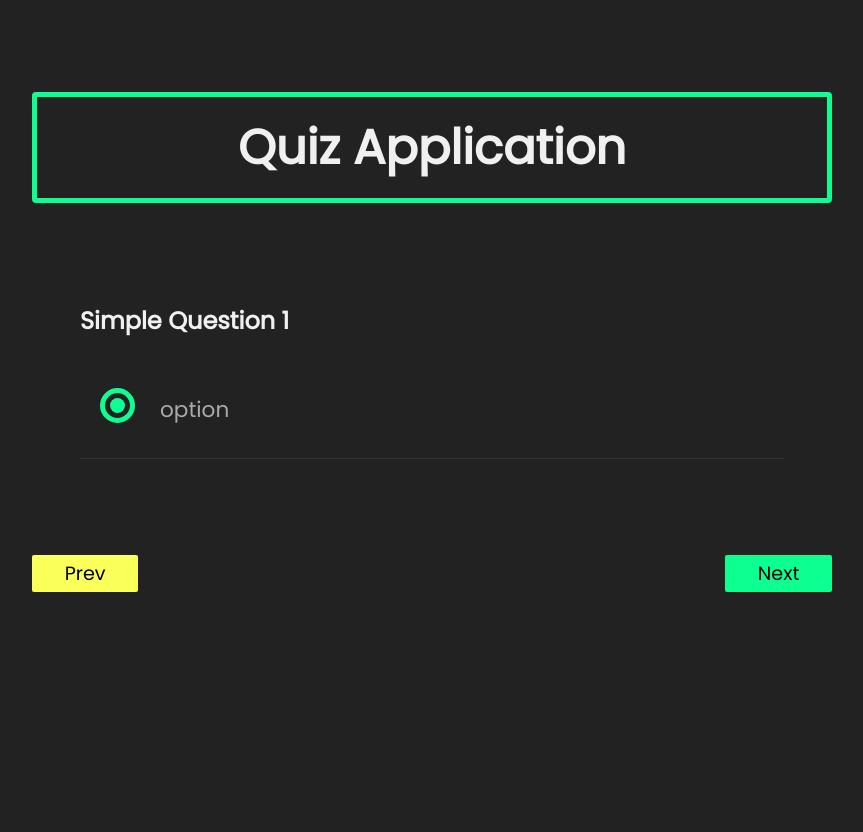
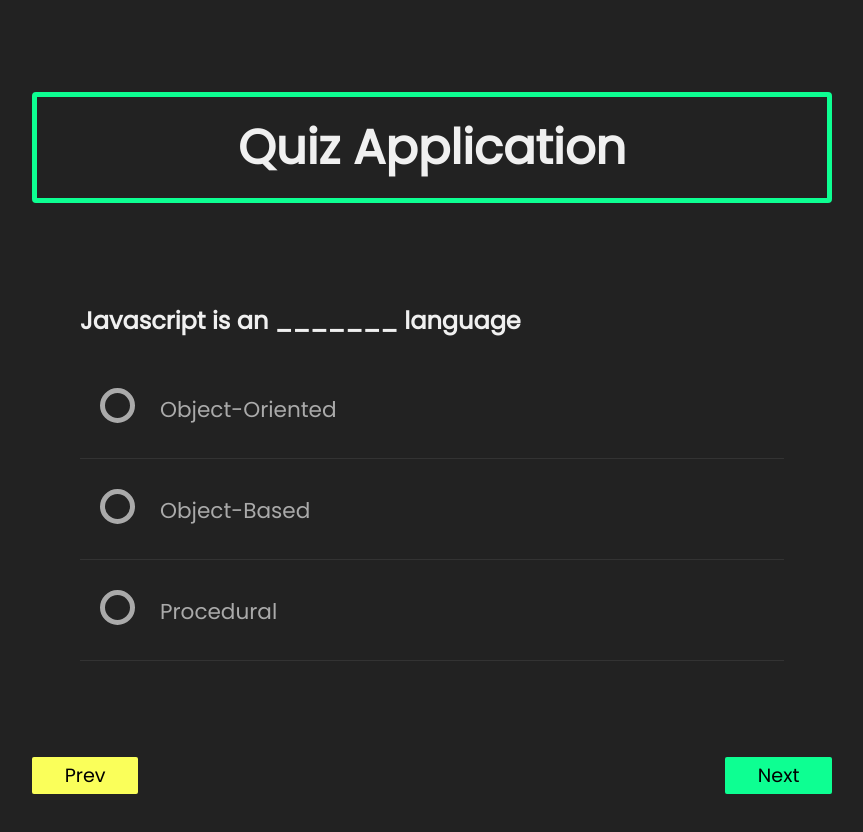
Before and after one commit to badejayo/OnesAndZeroes, a React (Create React App) app in the folder OnesAndZeroes_frontend/: page /quiz in a window 1280 px wide. Shown: the top 832 px of the page, without its empty margins (208-1071 px from the left). Built offline with nearby package versions, Linux system fonts and the light colour scheme.

Commit message:
Mock data

```diff
--- a/OnesAndZeroes_frontend/src/components/Questions.js
+++ b/OnesAndZeroes_frontend/src/components/Questions.js
@@ -1,8 +1,15 @@
-import React, { useState } from 'react'
+import React, { useEffect, useState } from 'react'
+import data from '../database/data'
 
 export default function Questions() {
 
     const [checked, setChecked] = useState(undefined)
+
+    const question = data[0]
+
+    useEffect(() => {
+        console.log(question)
+    })
 
     function onSelect(){
         console.log('radio button change')
@@ -10,21 +17,25 @@
 
   return (
     <div className='questions'>
-        <h2 className='text-light'>Simple Question 1</h2>
+        <h2 className='text-light'>{question.question}</h2>
 
-        <ul>
-            <li>
+        <ul key={question.id}>
+            {
+                question.options.map((q, i) => (
+                    <li key={i}>
                         <input
                             type="radio"
                             value={false}
                             name="options"
-                    id='q1-option'
+                            id={`q${i}-option`}
                             onChange={onSelect()}
                         />
 
-                <label className='text-primary' htmlFor="q1-option">option</label>
-                <div className='check checked'></div>
+                        <label className='text-primary' htmlFor={`q${i}-option`}>{q}</label>
+                        <div className='check'></div>
                     </li>
+                ))
+            }
         </ul>
     </div>
   )
--- /dev/null
+++ b/OnesAndZeroes_frontend/src/database/data.js
@@ -0,0 +1,47 @@
+export default [
+    {
+        id: 1,
+        question : "Javascript is an _______ language",
+        options : [
+            'Object-Oriented',
+            'Object-Based',
+            'Procedural',
+        ]
+    },
+    {
+        id: 2,
+        question : "Following methods can be used to display data in some form using Javascript",
+        options : [
+            'document.write()',
+            'console.log()',
+            'window.alert()',
+        ]
+    },
+    {
+        id: 3,
+        question : "When an operator value is NULL, the typeof returned by the unary operator is:",
+        options : [
+            'Boolean',
+            'Undefined',
+            'Object',
+        ]
+    },
+    {
+        id: 4,
+        question : "What does the toString() method return?",
+        options : [
+            'Return Object',
+            'Return String',
+            'Return Integer'
+        ]
+    },
+    {
+        id: 5,
+        question : "Which function is used to serialize an object into a JSON string?",
+        options : [
+            'stringify()',
+            'parse()',
+            'convert()',
+        ]
+    }
+]
```
Lines whose indentation alone changed are shown as unchanged.
